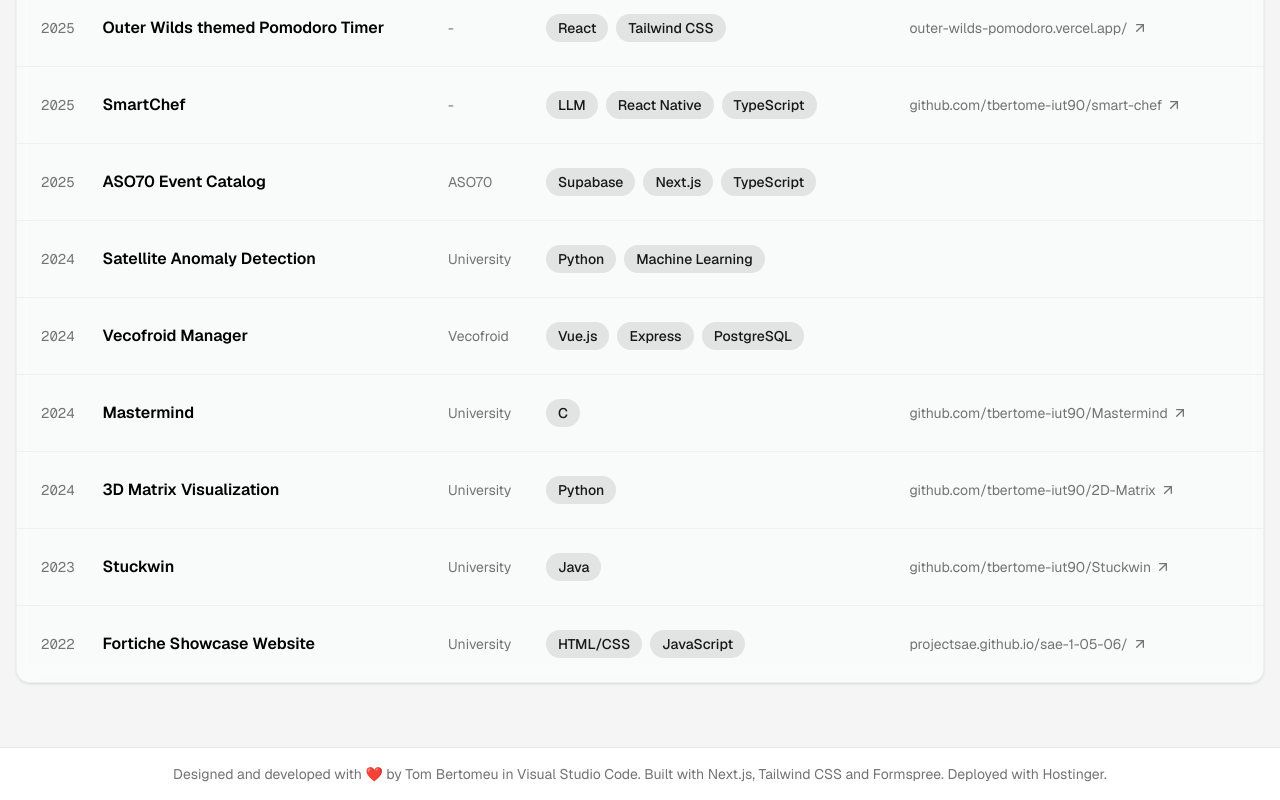
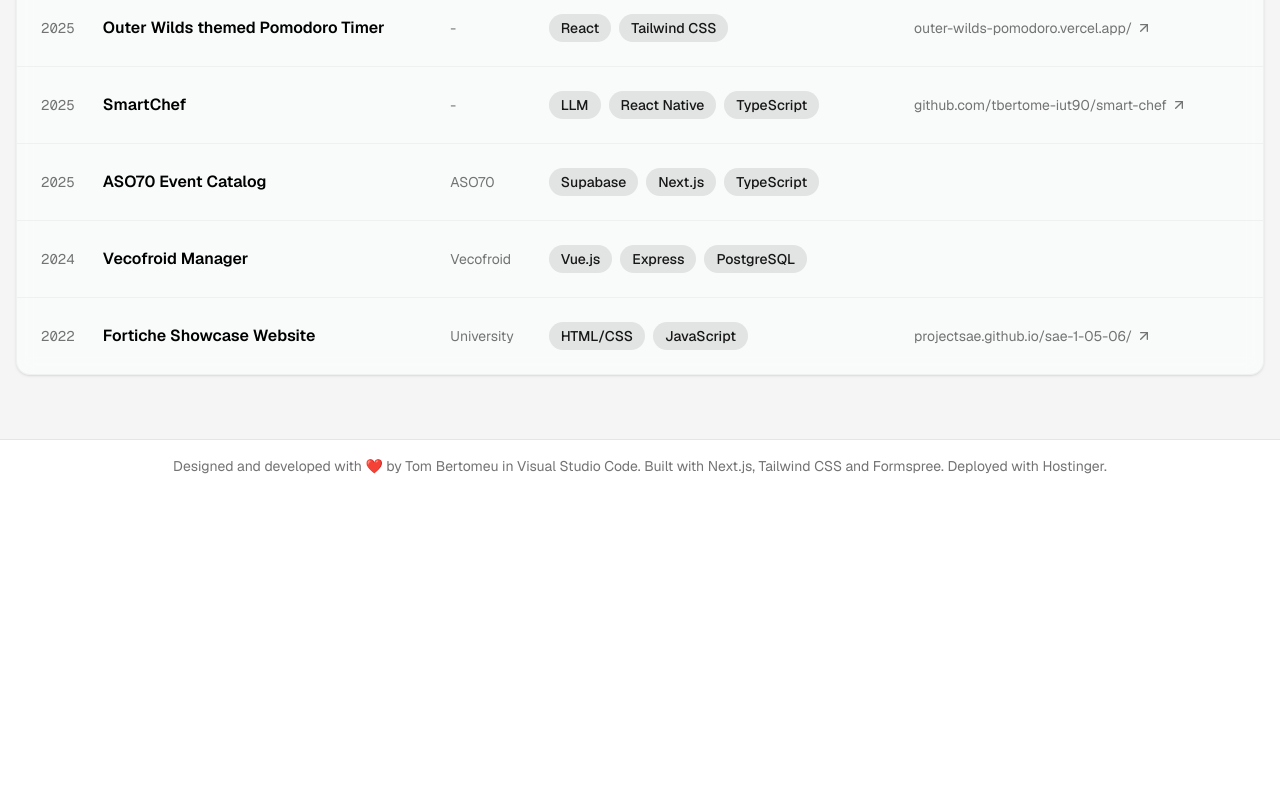
Before and after one commit to TomBertomeu/Portfolio, a Next.js app: page /projects in a window 1280 px wide. Shown: the part 734-1534 px from the top of the page. After the commit the page ends 1226 px from the top, so only its background shows below. Built offline with nearby package versions, Linux system fonts and the light colour scheme.

Commit message:
content: drop 4 course-exercise projects

```diff
--- a/data/projects.ts
+++ b/data/projects.ts
@@ -232,28 +232,6 @@ export const projectsData: ProjectData[] = [
     ]
   },
   {
-    id: "satellite-anomaly",
-    title: {
-      fr: "Détection d'Anomalies Satellite",
-      en: "Satellite Anomaly Detection"
-    },
-    description: {
-      fr: "Projet de Data Science visant à identifier des anomalies dans les données télémétriques de satellites via des algorithmes de Machine Learning.",
-      en: "Data Science project aiming to identify anomalies in satellite telemetry data via Machine Learning algorithms."
-    },
-    image: "/images/projects/satellite.jpg",
-    featured: false,
-    year: "2024",
-    madeAt: {
-      fr: "Université",
-      en: "University"
-    },
-    badges: [
-      { iconId: "code", text: "Python" },
-      { iconId: "brain", text: "Machine Learning" }
-    ]
-  },
-  {
     id: "vecofroid",
     title: {
       fr: "Gestion Vecofroid",
@@ -281,72 +259,6 @@ export const projectsData: ProjectData[] = [
     ]
   },
   {
-    id: "mastermind",
-    title: {
-      fr: "Mastermind",
-      en: "Mastermind"
-    },
-    description: {
-      fr: "Jeu du Mastermind développé en langage C.",
-      en: "Mastermind game developed in C language."
-    },
-    image: "/images/projects/mastermind.jpg", // Placeholder
-    link: "https://github.com/tbertome-iut90/Mastermind",
-    featured: false,
-    year: "2024",
-    madeAt: {
-      fr: "Université",
-      en: "University"
-    },
-    badges: [
-      { iconId: "code", text: "C" }
-    ]
-  },
-  {
-    id: "2d-matrix",
-    title: {
-      fr: "Visualisation 3D de Matrices",
-      en: "3D Matrix Visualization"
-    },
-    description: {
-      fr: "Programme de manipulation de matrices étendu pour permettre la visualisation 3D de fonctions mathématiques 2D.",
-      en: "Matrix manipulation program extended to allow 3D visualization of 2D mathematical functions."
-    },
-    image: "/images/projects/matrix.jpg", // Placeholder
-    link: "https://github.com/tbertome-iut90/2D-Matrix",
-    featured: false,
-    year: "2024",
-    madeAt: {
-      fr: "Université",
-      en: "University"
-    },
-    badges: [
-      { iconId: "code", text: "Python" }
-    ]
-  },
-  {
-    id: "stuckwin",
-    title: {
-      fr: "Stuckwin",
-      en: "Stuckwin"
-    },
-    description: {
-      fr: "Jeu de plateau en Java se jouant dans la console.",
-      en: "Board game in Java played in the console."
-    },
-    image: "/images/projects/stuckwin.jpg", // Placeholder
-    link: "https://github.com/tbertome-iut90/Stuckwin",
-    featured: false,
-    year: "2023",
-    madeAt: {
-      fr: "Université",
-      en: "University"
-    },
-    badges: [
-      { iconId: "code", text: "Java" }
-    ]
-  },
-  {
     id: "site-fortiche",
     title: {
       fr: "Site de présentation de Fortiche",
```
